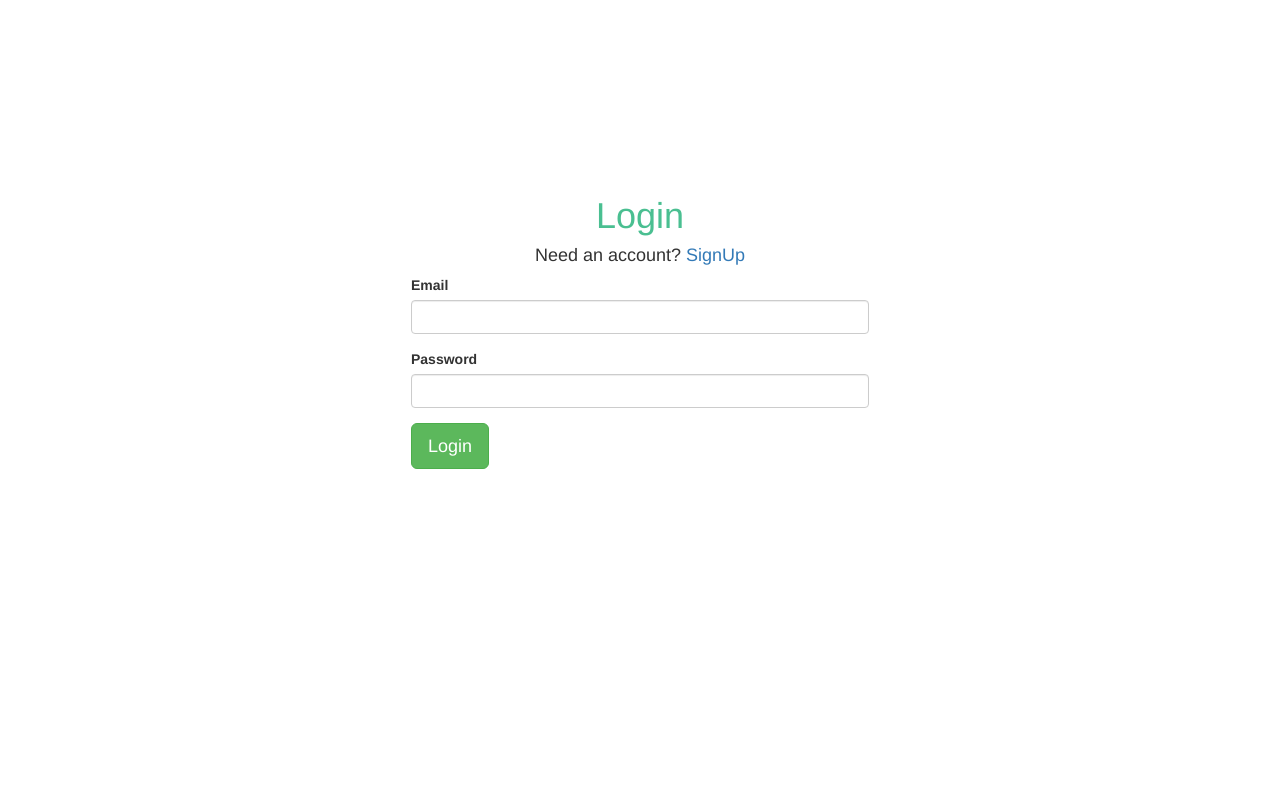
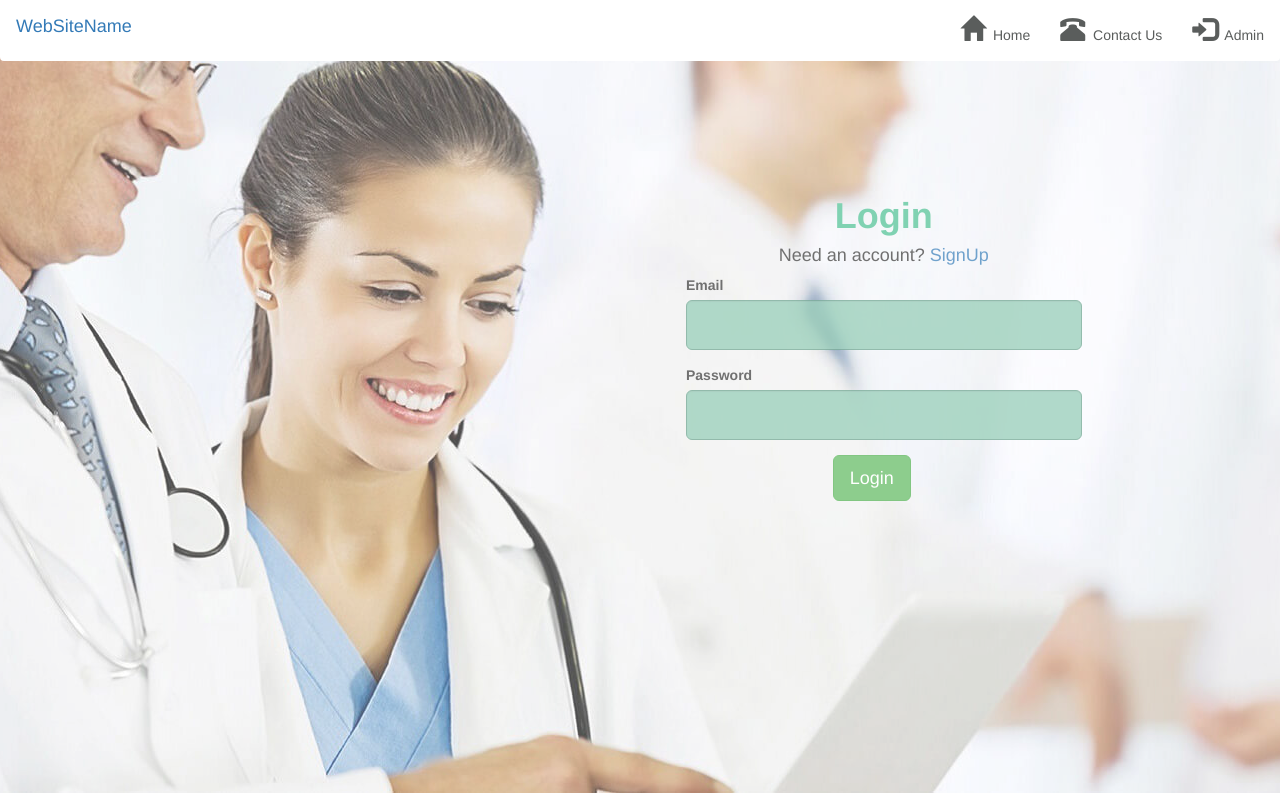
Before and after one commit to SJSU272LabF18/EHR, a React (Create React App) app in the folder frontend/: page /login in a window 1280 px wide. Built offline with nearby package versions, Linux system fonts and the light colour scheme.

Commit message:
Navigation bar and background image

```diff
--- a/frontend/src/App.css
+++ b/frontend/src/App.css
@@ -5,49 +5,54 @@
 .heading p { color:#070044; font-size:14px; margin-bottom:10px; line-height:24px;text-align: center}
 .panel h4{ color:#626263; font-size:16px; margin: 0 0 8px 0; text-align: center}
 .panel p { color:#626263; font-size:14px; margin-bottom:10px; line-height:24px;text-align: center}
-.login-form .form-control {
-  background: #f7f7f7 none repeat scroll 0 0;
-  border: 1px solid #d4d4d4;
+.login-signup.form-control {
+  border: 1px solid #75BDA1;
   border-radius: 6px;
   font-size: 14px;
   height: 50px;
+  color: #000000
  }
+
+
  .loginBox{
+  position: absolute;
   border: 1px solid transparent;
   padding: 5px;
   height: auto;
-  width:40%;
+  width:35%;
   margin:auto;
   top:170px;
-  left: 30%
+  left: 52%
+}
+
+.backgroundBox{
+  position: absolute;
+  height: 100%;
+  width:100%;
 }
 .signupBox{
   position: absolute;
   border: 1px solid transparent;
   padding: 5px;
   height: auto;
-  width:40%;
+  width:35%;
   margin:auto;
   top:140px;
-  left: 30%;
-
+  left: 52%;
 
 }
 
 .background-img{
-  position: absolute;
-  width: 100%;
-  margin: 100%
-  /* background-image:url("./backgroud.jpg");
-   background-size:100%;
-    background-repeat:no-repeat; */
-    /* background: url("./backgroud.jpg") no-repeat center center fixed;  */
-    /* -webkit-background-size: cover;
+
+    background: url("./backgroud.jpg") no-repeat center center fixed;
+    -webkit-background-size: cover;
     -moz-background-size: cover;
-    -o-background-size: cover; */
-    /* background-size: cover; */
+    -o-background-size: cover;
+     background-size: auto;
+     opacity: 0.7;
   }
 
-.text-help{
-  color:"red";
+.nav-icon{
+  color:"#000000";
+  font-size: 25px
 }
--- a/frontend/src/components/Login/Login.js
+++ b/frontend/src/components/Login/Login.js
@@ -23,8 +23,8 @@ class Login extends Component {
         return (
             <div className={className}>
                 <label>{field.label}</label>
-                <input className="form-control login-signup" type="email" {...field.input} />
-                <div className="text-help">
+                <input className="form-control login-signup" type="email" {...field.input} style={{ backgroundColor: "#75BDA1", opacity: "0.8", height: "50px", borderColor: "#40896D" }} />
+                <div className="text-help" style={{color:"#F5160B"}}>
                     {touched ? error : ""}
                 </div>
             </div>
@@ -37,15 +37,15 @@ class Login extends Component {
         return (
             <div className={className}>
                 <label>{field.label}</label>
-                <input className="form-control login-signup" type="password" {...field.input} />
-                <div className="text-help">
+                <input className="form-control login-signup" type="password" {...field.input} style={{ backgroundColor: "#75BDA1", opacity: "0.8", height: "50px", borderColor: "#40896D" }} />
+                <div className="text-help" style={{color:"#F5160B"}}>
                     {touched ? error : ""}
                 </div>
             </div>
         );
     }
 
-    onSubmit(values){
+    onSubmit(values) {
         this.props.login(values);
     }
 
@@ -55,23 +55,25 @@ class Login extends Component {
 
     render() {
         let redirectVar = null;
-        if(this.props.authFlag){
-            redirectVar = <Redirect to = "/" />
+        if (this.props.authFlag) {
+            redirectVar = <Redirect to="/" />
         }
         const { handleSubmit } = this.props;
 
         return (
-            <div className="col-md-12" style={{backgroundImage:"", backgroundSize:"", backgroundRepeat:"no-repeat", }}>
+            <div>
+            <div className="col-md-12 backgroundBox background-img">
+                <div className="col-md-12">
                     {redirectVar}
-                <div className="loginBox col-md-12">
-                    <div className="col-md-12" style={{textAlign:"center"}}>
-                        <h1 style={{color:"#4ABF91"}}> Login </h1>
+                    <div className="loginBox col-md-12 ">
+                        <div className="col-md-12" style={{ textAlign: "center" }}>
+                            <h1 style={{ color: "#4ABF91", fontWeight:"bolder" }}> Login </h1>
                             <h4>Need an account? <Link to="/signup">SignUp</Link></h4>
                         </div>
                         <div className="form-group col-md-12">
                             <form onSubmit={handleSubmit(this.onSubmit.bind(this))}>
 
-                                <Field  style={{backgroundColor:"#3FF8F0", opacity:"15"}}
+                                <Field style={{ backgroundColor: "#3FF8F0", opacity: "15" }}
                                     label="Email"
                                     name="email"
                                     component={this.renderFieldEmail}
@@ -82,14 +84,16 @@ class Login extends Component {
                                     name="password"
                                     component={this.renderFieldPassword}
                                 />
-
+                            <div className="col-md-4"></div>
+                            <div className="col-md-3">
                                 <button type="submit" className="btn btn-success btn-lg">Login</button>
-
+                            </div>
                             </form>
                     </div>
                 </div>
             </div>
-
+            </div >
+            </div>
         );
     }
 }
@@ -109,7 +113,7 @@ class Login extends Component {
 }
 
 const mapStateToProps = state => {
-        return{
+    return {
         authFlag: state.appreducer.authFlag,
         errormsg: state.appreducer.errormsg
     }
@@ -117,7 +121,7 @@ class Login extends Component {
 
 const mapDispatchStateToProps = dispatch => {
     return {
-            login:(values) =>{
+        login: (values) => {
             const data = {
                 email: values.email,
                 password: values.password
@@ -130,11 +134,11 @@ class Login extends Component {
                     // localStorage.setItem('decoded_email',decoded.email )
                     // localStorage.setItem('decoded_userType',decoded.userType )
                     // localStorage.setItem('decoded_name',decoded.name )
-                        dispatch({type: 'LOGIN', payload: response.data, statusCode: response.status})
+                    dispatch({ type: 'LOGIN', payload: response.data, statusCode: response.status })
                 })
                 .catch(error => {
                     console.log(error)
-                        dispatch({type: 'LOGIN', payload: error.response, statusCode: error.response.status})
+                    dispatch({ type: 'LOGIN', payload: error.response, statusCode: error.response.status })
                 })
         }
     }
--- a/frontend/src/components/Main.js
+++ b/frontend/src/components/Main.js
@@ -2,6 +2,7 @@ import React, {Component} from 'react';
 import {Route} from 'react-router-dom';
 import Login from './Login/Login';
 import Signup from './SignUp/signup';
+import Navigation from './Navigation/Navigation';
 
 //Create a Main Component
 class Main extends Component {
@@ -11,6 +12,7 @@ class Main extends Component {
                 {/*Render Different Component based on Route*/}
                 <Route path="/signup" component={Signup}/>
                 <Route path="/login" component={Login}/>
+                <Route path="/" component={Navigation}/>
             </div>
         )
     }
--- /dev/null
+++ b/frontend/src/components/Navigation/Navigation.js
@@ -0,0 +1,53 @@
+import React, { Component } from 'react';
+import '../../App.css';
+import axios from 'axios';
+import cookie from 'react-cookies';
+import { Redirect } from 'react-router';
+
+class Navbar extends Component {
+    constructor(props) {
+        super(props);
+        this.state = {
+
+        }
+        this.handleLogout = this.handleLogout.bind(this);
+    }
+
+    handleLogout = () => {
+        localStorage.removeItem('token')
+        localStorage.removeItem('email')
+        localStorage.removeItem('id')
+        localStorage.removeItem('isRecruiter')
+        let detailPage = null
+        detailPage = this.props.history.push({
+            pathname: "/login",
+            state: {
+            }
+        })
+    }
+
+    render() {
+
+        return (
+            <div>
+                <nav class="navbar navbar" style={{backgroundColor:"#ffffff"}}>
+                    <div class="container-fluid" >
+                        <div class="navbar-header">
+                            <a class="navbar-brand" href="#">WebSiteName</a>
+                        </div>
+
+                        <ul class="nav navbar-nav navbar-right ">
+                            <li ><a href="#" style={{color:"#5A5D5C"}}><span class=" nav-icon glyphicon glyphicon-home" ></span>&nbsp; Home</a></li>
+                            <li ><a href="#" style={{color:"#5A5D5C"}}><span class=" nav-icon glyphicon glyphicon-phone-alt"></span>&nbsp; Contact Us</a></li>
+                            <li ><a href="#" style={{color:"#5A5D5C"}}><span class="nav-icon glyphicon glyphicon-log-in"></span>&nbsp; Admin</a></li>
+                        </ul>
+
+                    </div>
+                </nav>
+
+            </div>
+        )
+    }
+}
+
+export default Navbar;
--- a/frontend/src/components/SignUp/signup.js
+++ b/frontend/src/components/SignUp/signup.js
@@ -23,8 +23,8 @@ class Login extends Component {
         return (
             <div className={className}>
                 <label>{field.label}</label>
-                <input className="form-control login-signup" type="text" {...field.input} style={{backgroundColor:"#53E5DC",opacity:"0.5", height:"50px"}}/>
-                <div className="text-help">
+                <input className="form-control login-signup" type="text" {...field.input} style={{backgroundColor:"#75BDA1",opacity:"0.8", height:"50px", borderColor:"#40896D"}}/>
+                <div className="text-help" style={{color:"#F5160B"}}>
                     {touched ? error : ""}
                 </div>
             </div>
@@ -38,8 +38,8 @@ class Login extends Component {
         return (
             <div className={className}>
                 <label>{field.label}</label>
-                <input className="form-control login-signup" type="email" {...field.input} style={{backgroundColor:"#53E5DC",opacity:"0.5", height:"50px"}}/>
-                <div className="text-help">
+                <input className="form-control login-signup" type="email" {...field.input} style={{backgroundColor:"#75BDA1",opacity:"0.8", height:"50px", borderColor:"#40896D"}}/>
+                <div className="text-help" style={{color:"#F5160B"}}>
                     {touched ? error : ""}
                 </div>
             </div>
@@ -52,7 +52,7 @@ class Login extends Component {
         return (
             <div className={className}>
                 <label>{field.label}</label>
-                <input className="form-control login-signup" type="password" {...field.input} style={{backgroundColor:"#53E5DC",opacity:"0.3", height:"50px"}}/>
+                <input className="form-control login-signup" type="password" {...field.input}   style={{backgroundColor:"#75BDA1",opacity:"0.8", height:"50px", borderColor:"#40896D", }}/>
                 <div className="text-help">
                     {touched ? error : ""}
                 </div>
@@ -76,11 +76,13 @@ class Login extends Component {
         const { handleSubmit } = this.props;
 
         return (
-            <div className="col-md-12" >
+            <div>
+            <div className="col-md-12 backgroundBox background-img" > </div>
+            <div className="col-md-12">
                 {redirectVar}
-                <div className="signupBox col-md-12">
+                <div className="signupBox col-md-12" >
                     <div className="col-md-12" style={{textAlign:"center"}}>
-                        <h1 style={{color:"#4ABF91"}}> Signup </h1>
+                        <h1 style={{color:"#4ABF91", fontWeight:"bolder"}}> Signup </h1>
                         <h4>Returning Patient? <Link to="/signup">Login</Link></h4>
                     </div>
                     <div className="form-group col-md-12">
@@ -105,14 +107,16 @@ class Login extends Component {
                                     label="Password"
                                     name="password"
                                     component={this.renderFieldPassword}
+
                                 />
-
-                                <button type="submit" className="btn btn-success btn-lg">Signup</button>
-
+                               <div className="col-md-4"></div>
+                               <div className="col-md-3">
+                                <button type="submit" className="btn btn-success btn-lg" >Signup</button>
+                                </div>
                             </form>
                         </div>
-                    </div>
-
+                   </div>
+                </div>
             </div>
 
         );
```
Also changed, not shown: frontend/src/components/Login/backgroud.jpg (added). Lines whose indentation alone changed are shown as unchanged.
